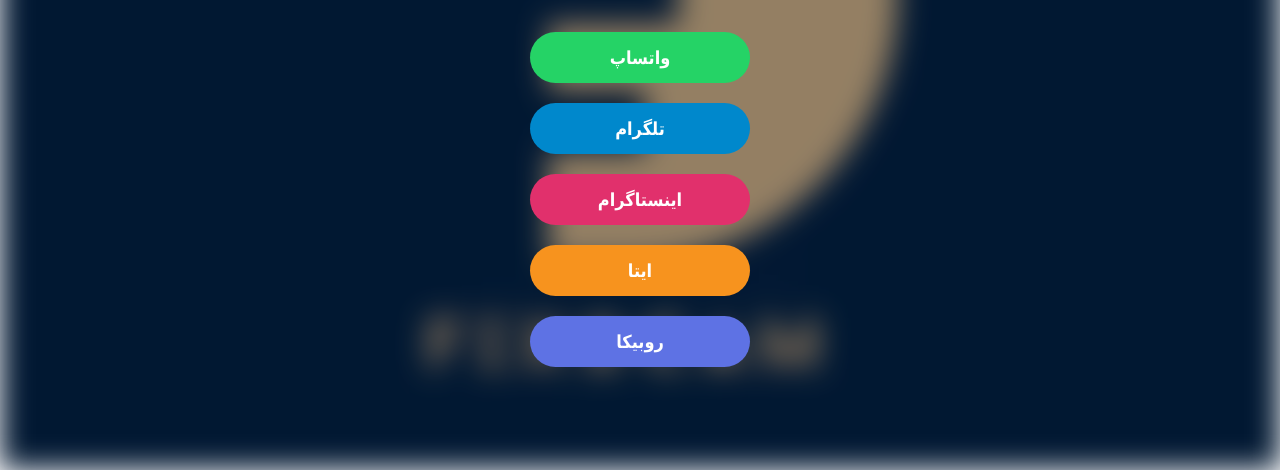
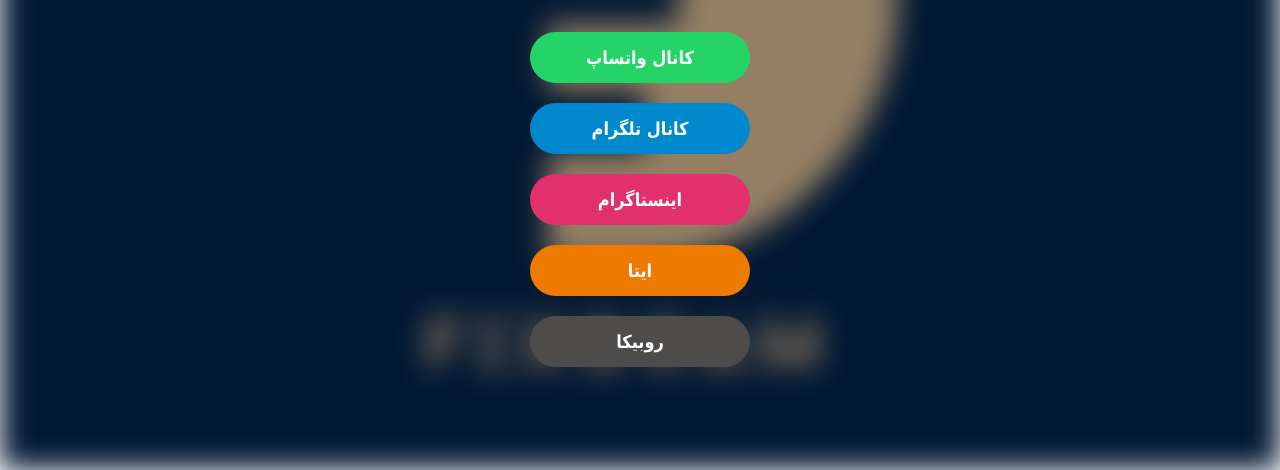
Before and after one commit to fixocam/FixoCam-links, a plain HTML site: page index.html in a window 1280 px wide. Shown: the part 330-800 px from the top of the page. Drawn offline with Linux system fonts and the light colour scheme.

Commit message:
Update index.html

```diff
--- a/index.html
+++ b/index.html
@@ -6,7 +6,10 @@
   <title>FixoCam Links</title>
 
   <!-- دسکریپشن برای گوگل و شبکه‌های اجتماعی -->
-  <meta name="description" content="فیکسوکم | مرکز تخصصی تعمیر، تولید، فروش و نصب سیستم‌های امنیتی و نظارتی؛ همچنین کانفیگ انواع رادیو و پلاک‌خوان">
+  <meta name="description" content="فیکسوکم  |  مرکز تخصصی تعمیر، تولید، فروش و نصب
+ سیستم‌های امنیتی و نظارتی؛ همچنین کانفیگ انواع رادیو و پلاک‌خوان
+برای اطلاع از قیمت‌های بروز در کانال‌های زیر عضو شوید.
+راه ارتباطی: 09924230932  |  09193251036">
 
   <style>
     * {
@@ -83,8 +86,8 @@
     .whatsapp { background: #25D366; }
     .telegram { background: #0088cc; }
     .instagram { background: #E1306C; }
-    .eitaa { background: #f7931e; }
-    .rubika { background: #5e72e4; }
+    .eitaa { background: #EF7A00; }
+    .rubika { background: #4D4C4B; }
 
     .btn:hover {
       opacity: 0.8;
@@ -106,8 +109,8 @@
   </div>
 
   <!-- لینک‌ها -->
-  <a href="https://chat.whatsapp.com/D8OL9Qqvi9q5zDyqCI6zfj?mode=ac_t" class="btn whatsapp">واتساپ</a>
-  <a href="https://t.me/fixocam" class="btn telegram">تلگرام</a>
+  <a href="https://chat.whatsapp.com/D8OL9Qqvi9q5zDyqCI6zfj?mode=ac_t" class="btn whatsapp">کانال واتساپ</a>
+  <a href="https://t.me/fixocam" class="btn telegram">کانال تلگرام</a>
   <a href="https://www.instagram.com/fixocam?igsh=MWkzeDBkbTdyMnQxcg==" class="btn instagram">اینستاگرام</a>
   <a href="https://eitaa.com/FixoCam" class="btn eitaa">ایتا</a>
   <a href="https://rubika.ir/FixoCam" class="btn rubika">روبیکا</a>
```
